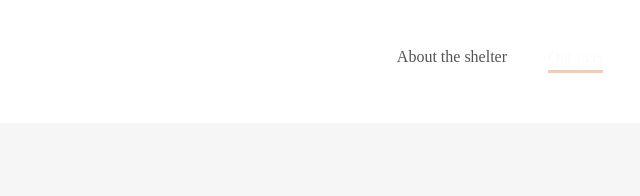
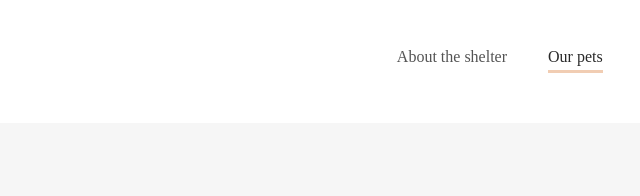
Before and after one commit to Ve-li-ar/rsschool-cv, a plain HTML site: page pets.html in a window 1280 px wide. In both pictures the pointer is over the link "Our pets". Shown: the top 196 px of the page, 398-1038 px from the left. Drawn offline with Linux system fonts and the light colour scheme.

Commit message:
fix: hover for main

```diff
--- a/style.css
+++ b/style.css
@@ -531,7 +531,7 @@ color: #292929;
   color: #fafafa;
 }
 
-.site-list__link--active-pets {
+.site-list__link--active-pets, .site-list__link--active-pets:hover {
   color: #292929;
 }
 
```
